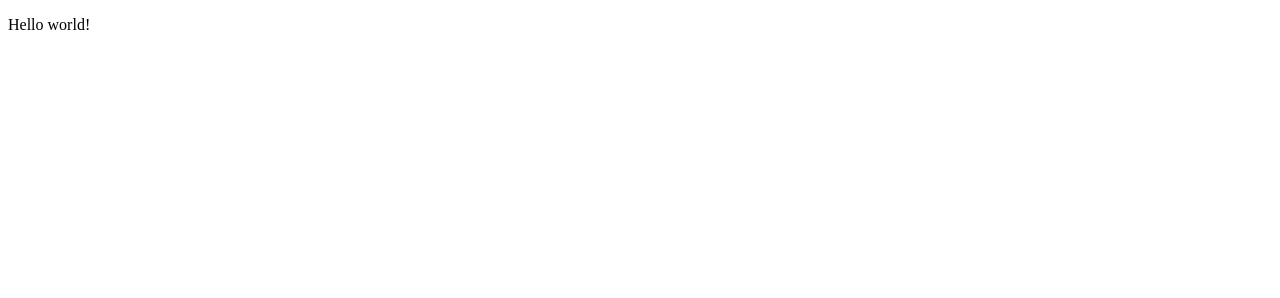
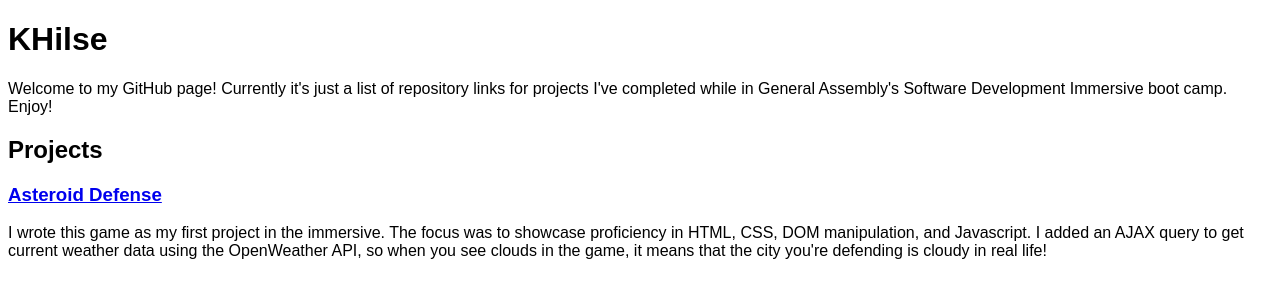
Before and after one commit to KHilse/khilse.github.io, a plain HTML site: page index.html in a window 1280 px wide. Drawn offline with Linux system fonts and the light colour scheme.

Commit message:
Added stylesheet and project link

```diff
--- a/index.html
+++ b/index.html
@@ -1,9 +1,14 @@
 <!DOCTYPE html>
 <html>
 	<head>
+		<link rel="stylesheet" href="main.css">
 		<title>KHilse</title>
 	</head>
 	<body>
-		<p>Hello world!</p>
+		<h1>KHilse</h1>
+		<p>Welcome to my GitHub page! Currently it's just a list of repository links for projects I've completed while in General Assembly's Software Development Immersive boot camp. Enjoy!</p>
+		<h2>Projects</h2>
+		<h3><a href="https://github.com/KHilse/asteroid-defense" alt="Asteroid Defense">Asteroid Defense</a></h3>
+		<p>I wrote this game as my first project in the immersive. The focus was to showcase proficiency in HTML, CSS, DOM manipulation, and Javascript. I added an AJAX query to get current weather data using the OpenWeather API, so when you see clouds in the game, it means that the city you're defending is cloudy in real life!</p>
 	</body>
 </html>
--- /dev/null
+++ b/main.css
@@ -0,0 +1,3 @@
+body {
+	font-family: sans-serif;
+}
```
